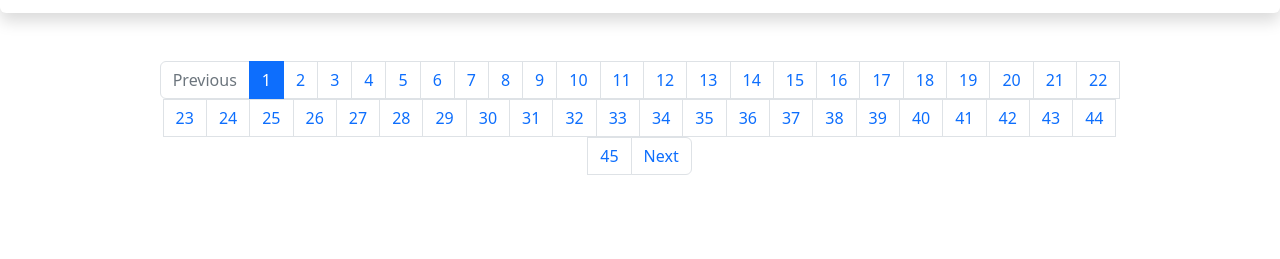
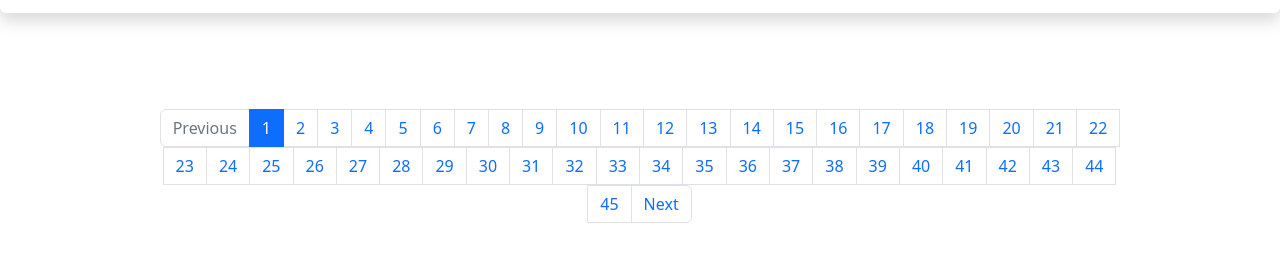
Before and after one commit to FrancoGomez/neo-pokedex-ap, a website with bundled scripts: page index.html in a window 1280 px wide. Shown: the part 59-318 px from the top of the page. Built offline with nearby package versions, Linux system fonts and the light colour scheme; no server answers.

Commit message:
Add pokemon cards container because it wont be eliminated with the pokemon cards

```diff
--- a/index.html
+++ b/index.html
@@ -109,7 +109,9 @@
         </div>
 
         <div class="pokemon-cards-container-container">
-            <!-- Pokemon Cards -->
+            <div class="pokemon-cards-container">
+                <!-- Pokemon Cards -->
+            </div>
         </div>
 
         <div class="pagination-container">
```
